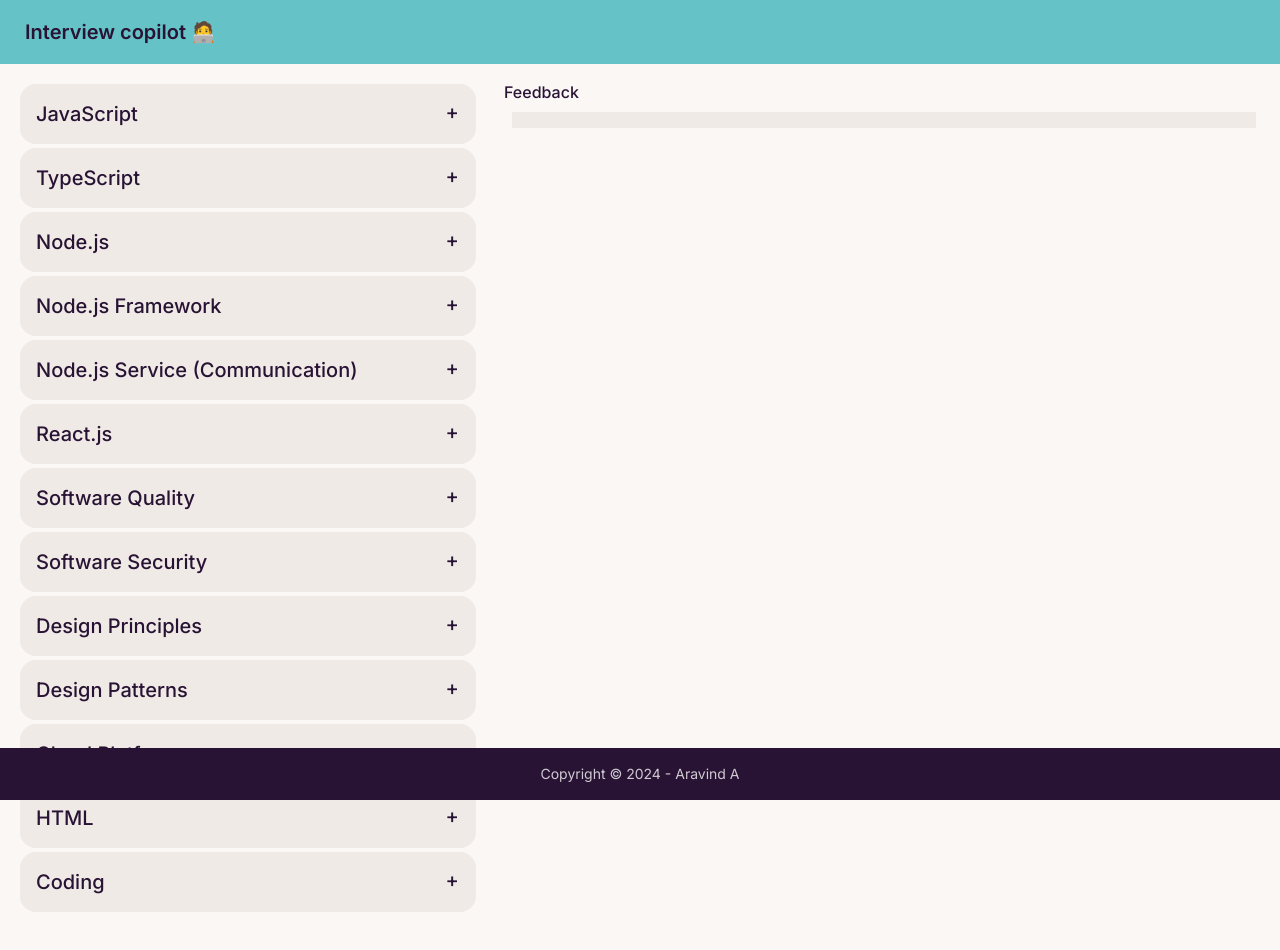
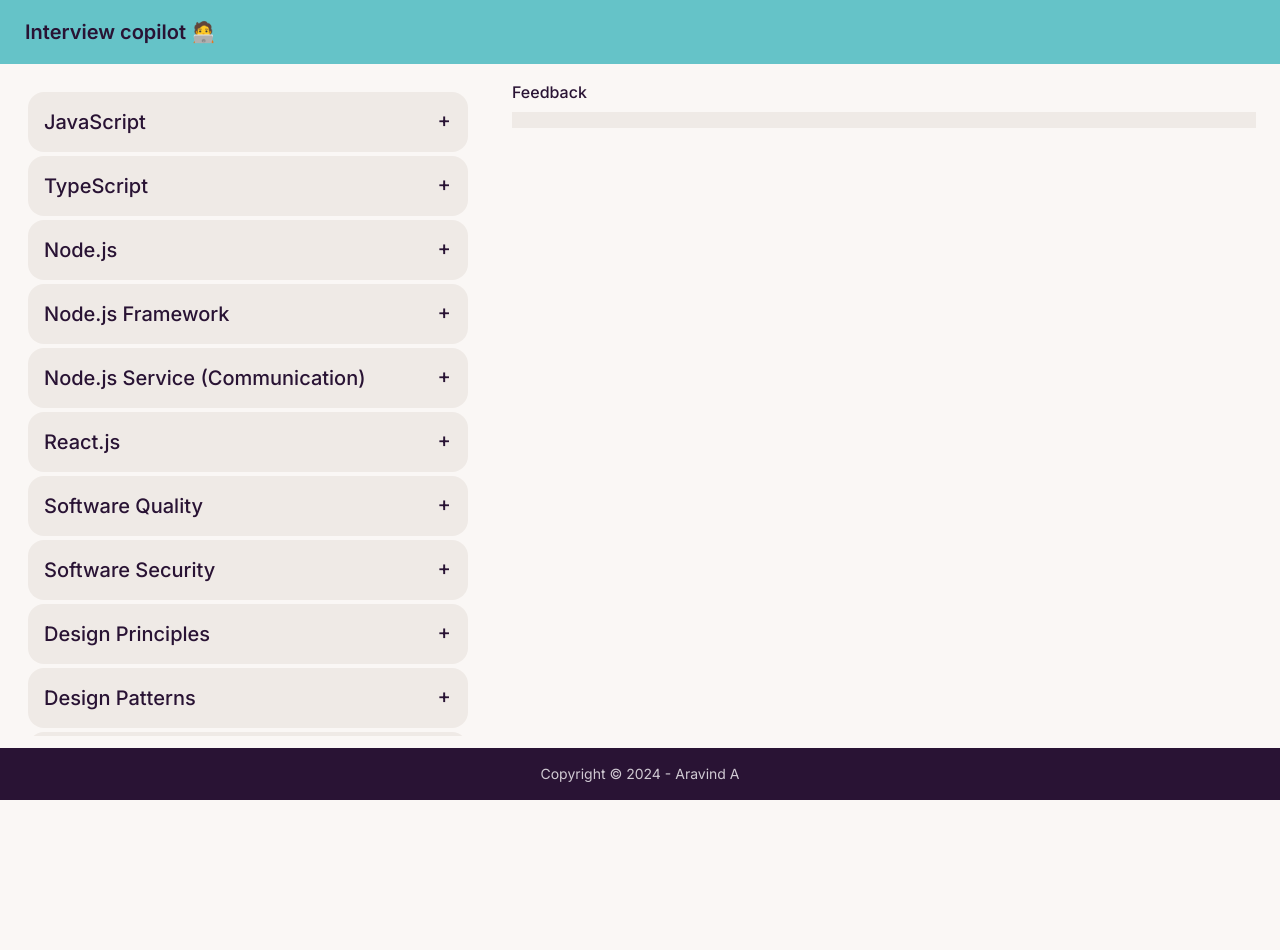
Before and after one commit to Aravin/interview-copilot, a Next.js app: page /interview in a window 1280 px wide. Shown: the top 950 px of the page. After the commit the page ends 804 px from the top, so only its background shows below. Built offline with nearby package versions, Linux system fonts and the light colour scheme.

Commit message:
implemented internal scroll for containers in interview-page

```diff
--- a/app/interview/page.tsx
+++ b/app/interview/page.tsx
@@ -21,7 +21,7 @@
   return (
     <Suspense fallback={<>questions loading...</>}>
       <main className="grid grid-cols-[1.5fr_2.5fr] p-2 m-2 gap-8">
-        {<section className="">
+        {<section className="overflow-y-scroll overflow-x-hidden max-h-[calc(100vh-9rem)] p-2">
           {q && Object.keys(json).map((title: string, index: number) => (
             <div className="collapse collapse-plus bg-base-200 m-1" key={index}>
               <input type="checkbox" />
--- a/app/layout.tsx
+++ b/app/layout.tsx
@@ -17,7 +17,7 @@
 }>) {
   return (
     <html lang="en" data-theme="cupcake">
-      <body className={`${inter.className} min-h-[100vh] max-w-[100vw]`}>
+      <body className={`${inter.className} max-h-[100vh] max-w-[100vw] overflow-hidden`}>
         <Navbar />
 
         <div className="flex flex-col justify-between min-h-[calc(100vh-4rem)]">
--- a/components/report-section.tsx
+++ b/components/report-section.tsx
@@ -2,8 +2,8 @@
 
   return (
     <div>
-      <div className="font-medium">Feedback</div>
-      <div className="bg-base-200 p-2 m-2 text-xs">
+      <div className="font-medium pl-2">Feedback</div>
+      <div className="bg-base-200 p-2 m-2 text-xs overflow-y-scroll overflow-x-hidden max-h-[calc(100vh-12rem)]">
         {feedback && Object.keys(feedback).map((skill: string, index: number) => {
           return (
             <div key={index}>
```
